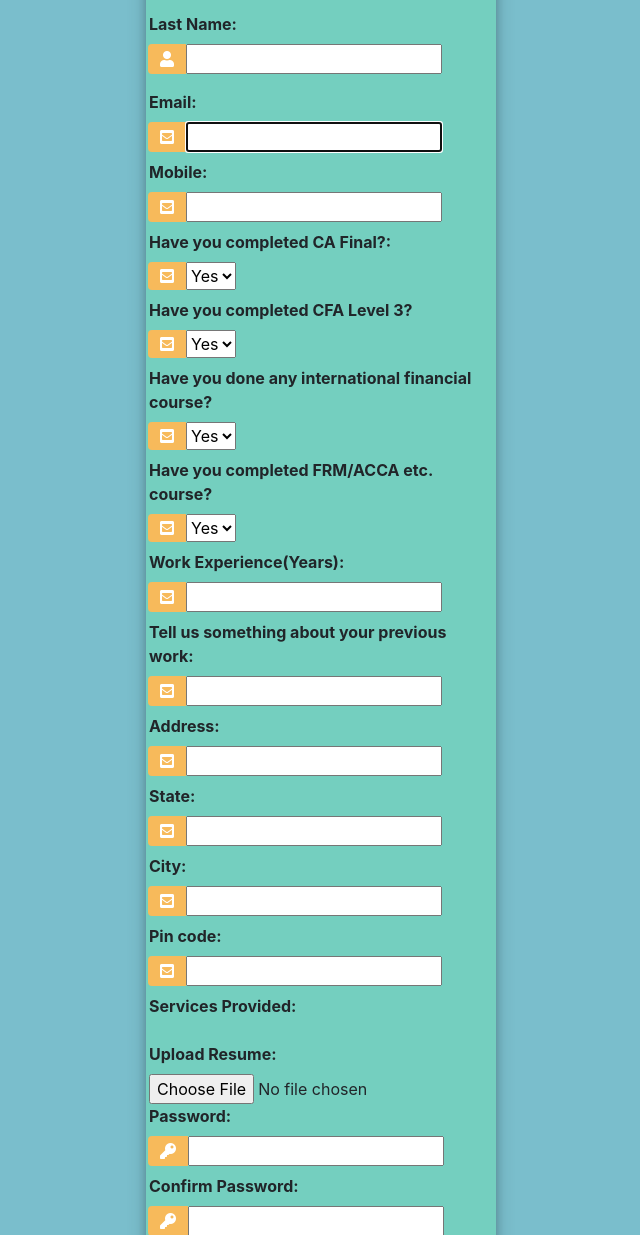
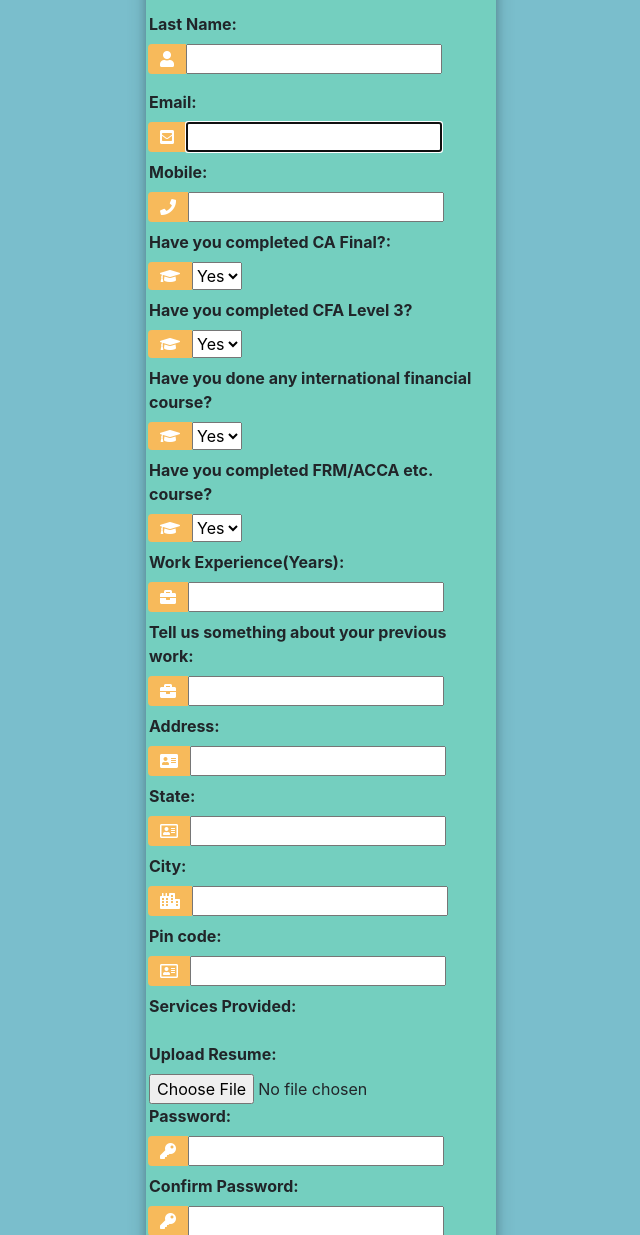
Before and after one commit to karthik-nykinsky/Financial-Services, a Django app: page /register/partner in a window 1280 px wide. Shown: the part 171-1406 px from the top of the page, without its empty margins (319-959 px from the left). Run offline with Django 3.2, Linux system fonts and the light colour scheme; some libraries are stand-ins or nearby versions.

Commit message:
Added icon styles

```diff
--- a/accounts/templates/accounts/register_partner.html
+++ b/accounts/templates/accounts/register_partner.html
@@ -105,77 +105,77 @@
 						<label> <strong> Mobile: </strong></label>
 						<div class="input-group mb-2">
 							<div class="input-group-append">
-								<span class="input-group-text"><i class="fas fa-envelope-square"></i></span>
+								<span class="input-group-text"><i class="fas fa-phone"></i></span>
 							</div>
 							{{form.phone}}
 						</div>
 						<label> <strong> Have you completed CA Final?: </strong></label>
 						<div class="input-group mb-2">
 							<div class="input-group-append">
-								<span class="input-group-text"><i class="fas fa-envelope-square"></i></span>
+								<span class="input-group-text"><i class="fas fa-graduation-cap"></i></span>
 							</div>
 							{{form.ca_final}}
 						</div>
 						<label> <strong> Have you completed CFA Level 3? </strong></label>
 						<div class="input-group mb-2">
 							<div class="input-group-append">
-								<span class="input-group-text"><i class="fas fa-envelope-square"></i></span>
+								<span class="input-group-text"><i class="fas fa-graduation-cap"></i></span>
 							</div>
 							{{form.cfa_level3}}
 						</div>
 						<label> <strong> Have you done any international financial course? </strong></label>
 						<div class="input-group mb-2">
 							<div class="input-group-append">
-								<span class="input-group-text"><i class="fas fa-envelope-square"></i></span>
+								<span class="input-group-text"><i class="fas fa-graduation-cap"></i></span>
 							</div>
 							{{form.ifc}}
 						</div>
 						<label> <strong> Have you completed FRM/ACCA etc. course? </strong></label>
 						<div class="input-group mb-2">
 							<div class="input-group-append">
-								<span class="input-group-text"><i class="fas fa-envelope-square"></i></span>
+								<span class="input-group-text"><i class="fas fa-graduation-cap"></i></span>
 							</div>
 							{{form.frm_acc}}
 						</div>
 						<label> <strong>Work Experience(Years): </strong></label>
 						<div class="input-group mb-2">
 							<div class="input-group-append">
-								<span class="input-group-text"><i class="fas fa-envelope-square"></i></span>
+								<span class="input-group-text"><i class="fas fa-briefcase"></i></span>
 							</div>
 							{{form.work_exp}}
 						</div>
 						<label> <strong>Tell us something about your previous work: </strong></label>
 						<div class="input-group mb-2">
 							<div class="input-group-append">
-								<span class="input-group-text"><i class="fas fa-envelope-square"></i></span>
+								<span class="input-group-text"><i class="fas fa-briefcase"></i></span>
 							</div>
 							{{form.previous_work}}
 						</div>
 						<label> <strong>Address: </strong></label>
 						<div class="input-group mb-2">
 							<div class="input-group-append">
-								<span class="input-group-text"><i class="fas fa-envelope-square"></i></span>
+								<span class="input-group-text"><i class="fas fa-address-card"></i></span>
 							</div>
 							{{form.address}}
 						</div>
 						<label> <strong>State: </strong></label>
 						<div class="input-group mb-2">
 							<div class="input-group-append">
-								<span class="input-group-text"><i class="fas fa-envelope-square"></i></span>
+								<span class="input-group-text"><i class="far fa-address-card"></i></span>
 							</div>
 							{{form.state}}
 						</div>
 						<label> <strong>City: </strong></label>
 						<div class="input-group mb-2">
 							<div class="input-group-append">
-								<span class="input-group-text"><i class="fas fa-envelope-square"></i></span>
+								<span class="input-group-text"><i class="fas fa-city"></i></span>
 							</div>
 							{{form.city}}
 						</div>
 						<label> <strong>Pin code: </strong></label>
 						<div class="input-group mb-2">
 							<div class="input-group-append">
-								<span class="input-group-text"><i class="fas fa-envelope-square"></i></span>
+								<span class="input-group-text"><i class="far fa-address-card"></i></span>
 							</div>
 							{{form.pin}}
 						</div>
```
Also changed, not shown: accounts/templates/accounts/register_client.html (+7 -7 lines).
